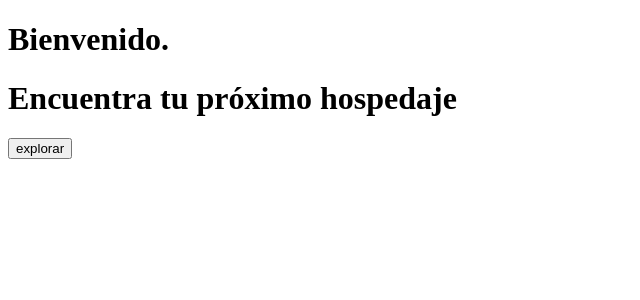
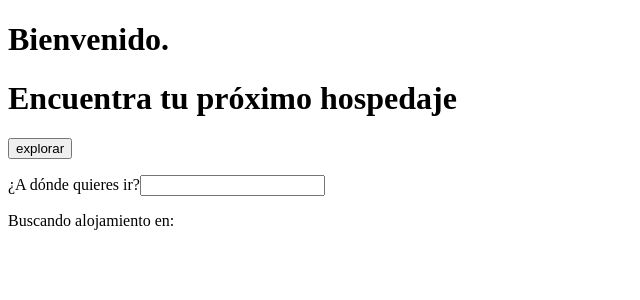
Before and after one commit to amvaunbosque/Proyecto1-DS32026-1, an Angular app in the folder proyecto_1/marketplace/angular1/: page / in a window 1280 px wide. Shown: the top 300 px of the page, without its empty margins (0-640 px from the left). Built offline with nearby package versions, Linux system fonts and the light colour scheme.

Commit message:
feat: adision console-log

```diff
--- a/proyecto_1/marketplace/angular1/src/app/components/button/button.ts
+++ b/proyecto_1/marketplace/angular1/src/app/components/button/button.ts
@@ -12,6 +12,7 @@ export class Button {
   @Output() buttonClick = new EventEmitter<boolean>();
 
   onClickButton(){
+    console.log('click en el botón');
     this.buttonClick.emit(true);
   }
 }
--- a/proyecto_1/marketplace/angular1/src/app/components/custom-input/custom-input.html
+++ b/proyecto_1/marketplace/angular1/src/app/components/custom-input/custom-input.html
@@ -1 +1,5 @@
-<p>custom-input works!</p>
+<label>{{inputLabel}}</label>
+<input
+[type]="inputType"
+[ngModel]="value"
+(ngModelChange)="onHandleChange($event)">
--- a/proyecto_1/marketplace/angular1/src/app/components/custom-input/custom-input.ts
+++ b/proyecto_1/marketplace/angular1/src/app/components/custom-input/custom-input.ts
@@ -1,9 +1,21 @@
-import { Component } from '@angular/core';
+import { Component, EventEmitter, Input, Output } from '@angular/core';
+import { FormsModule } from '@angular/forms';
 
 @Component({
-  imports: [],
+  imports: [FormsModule],
   selector: 'app-custom-input',
   styleUrl: './custom-input.css',
   templateUrl: './custom-input.html',
 })
-export class CustomInput {}
+export class CustomInput {
+  @Input() inputLabel: String = "";
+  @Input() inputType: String = "text";
+
+  @Input() value: String | number = "";
+  @Output() valueChange = new EventEmitter<String | number>();
+
+  onHandleChange(nuevoValor: String | number) {
+    this.value = nuevoValor;
+    this.valueChange.emit(nuevoValor);
+  }
+}
--- a/proyecto_1/marketplace/angular1/src/app/components/home-page/home-page.html
+++ b/proyecto_1/marketplace/angular1/src/app/components/home-page/home-page.html
@@ -2,6 +2,14 @@
     <h1>{{ title }}</h1>
     <h1>{{ subtitle }}</h1>
 
-    <app-button [textButton]="'explorar'"(buttonClick)="onButtonClick()"></app-button>
+    <app-button [textButton]="'explorar'" (buttonClick)="onButtonClick()"></app-button>
     <p>{{mensaje}}</p>
+
+    <app-custom-input
+    [inputLabel]="'¿A dónde quieres ir?'"
+    [inputType]="'text'"
+    [(value)]="destino"
+></app-custom-input>
+
+<p>Buscando alojamiento en: {{ destino }}</p>
 </div>
--- a/proyecto_1/marketplace/angular1/src/app/components/home-page/home-page.ts
+++ b/proyecto_1/marketplace/angular1/src/app/components/home-page/home-page.ts
@@ -1,9 +1,10 @@
 import { Component, Input } from '@angular/core';
 import { Button } from '../button/button';
+import { CustomInput } from '../custom-input/custom-input';
 
 @Component({
-  imports: [Button],
-  selector: 'app-home-page.',
+  imports: [Button, CustomInput],
+  selector: 'app-home-page',
   styleUrl: './home-page.css',
   templateUrl: './home-page.html',
 })
@@ -17,4 +18,6 @@ export class HomePage {
   onButtonClick(){
     this.mensaje= "click";
   }
+
+  destino: String | number ="";
 }
```
